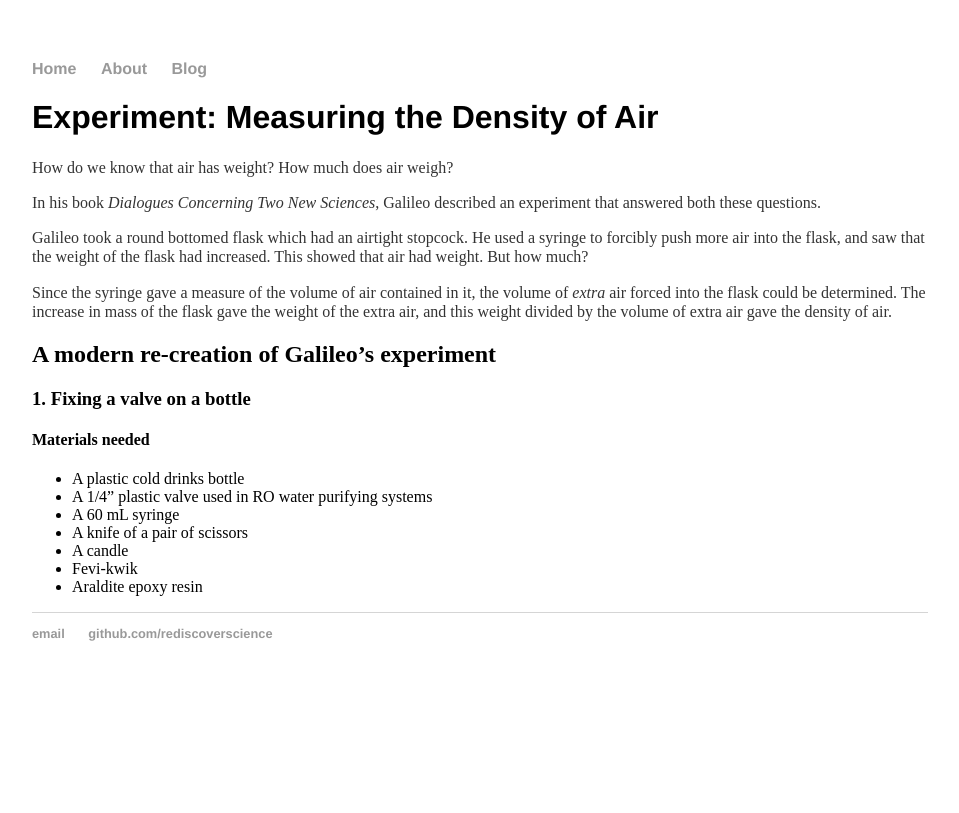
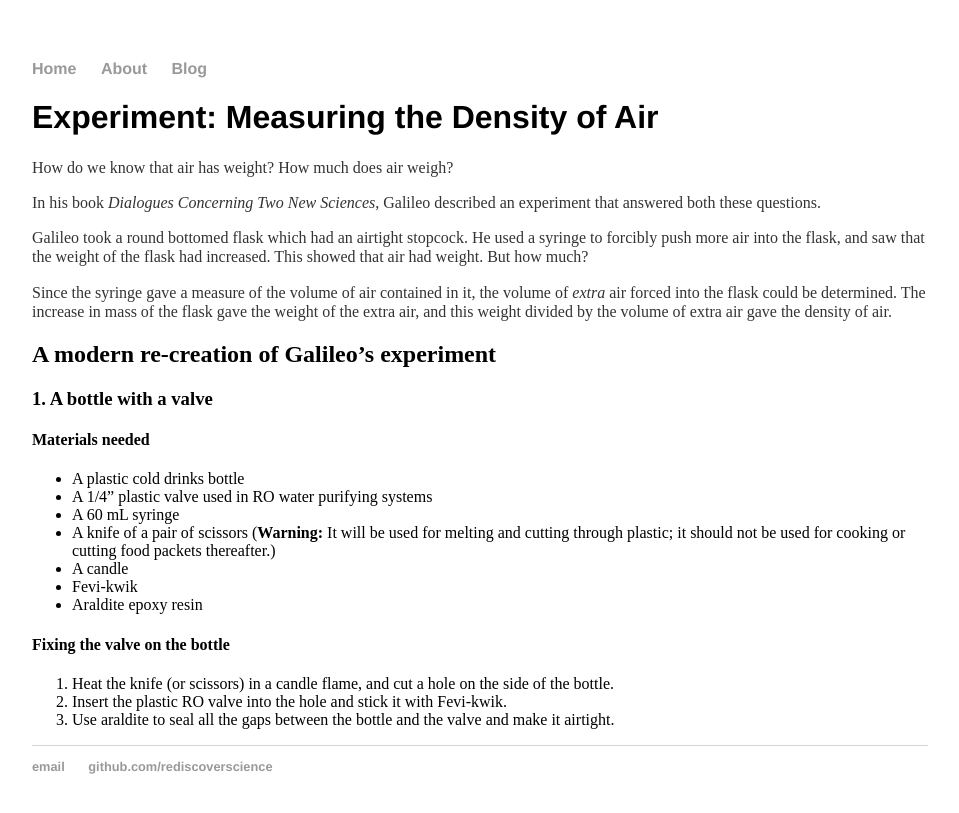
Before and after one commit to rediscoverscience/rediscoverscience.github.io, a Jekyll site: the page built from vacuum/weight-air.md, in a window 1280 px wide. Shown: the top 813 px of the page, without its empty margins (160-1119 px from the left). Built offline with Jekyll 4.4.1, drawn with Linux system fonts in a browser that asks for light colours; our own code applies the rules of GitHub Pages for plain Markdown files.

Commit message:
Update weight-air.md

```diff
--- a/vacuum/weight-air.md
+++ b/vacuum/weight-air.md
@@ -14,14 +14,20 @@ Since the syringe gave a measure of the volume of air contained in it, the volum
 
 ## A modern re-creation of Galileo's experiment
 
-### 1. Fixing a valve on a bottle
+### 1. A bottle with a valve
 
 #### Materials needed
 
 * A plastic cold drinks bottle
 * A 1/4" plastic valve used in RO water purifying systems
 * A 60 mL syringe
-* A knife of a pair of scissors
+* A knife of a pair of scissors (**Warning:** It will be used for melting and cutting through plastic; it should not be used for cooking or cutting food packets thereafter.)
 * A candle
 * Fevi-kwik
 * Araldite epoxy resin
+
+#### Fixing the valve on the bottle
+
+1. Heat the knife (or scissors) in a candle flame, and cut a <size> hole on the side of the bottle.
+2. Insert the plastic RO valve into the hole and stick it with Fevi-kwik.
+3. Use araldite to seal all the gaps between the bottle and the valve and make it airtight.
```
